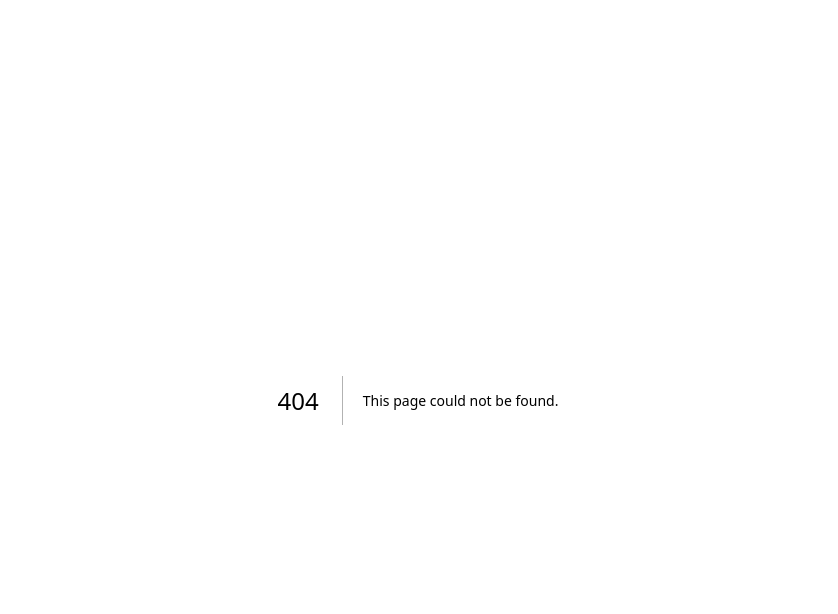
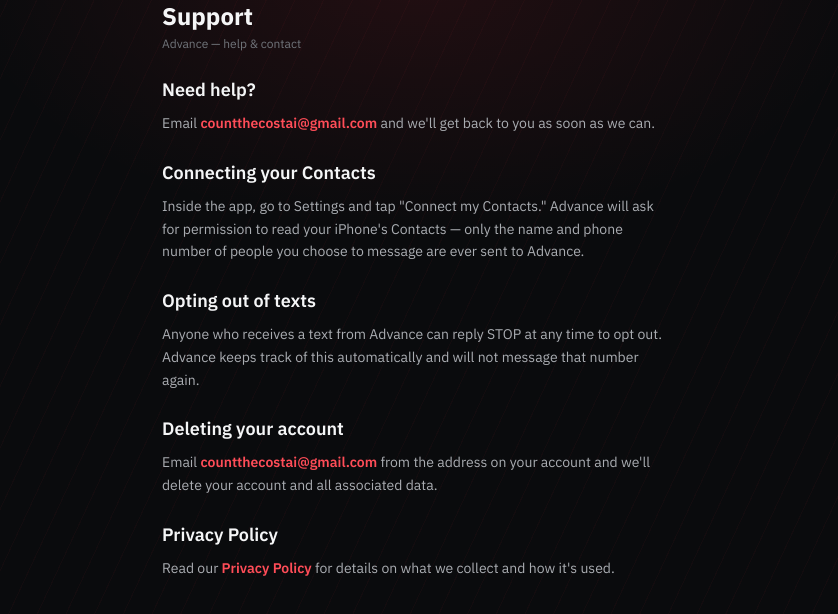
Before and after one commit to countthecostai-cmyk/advance, a Next.js app: page /support in a window 1280 px wide. Before the commit this address had no page. Shown: the top 614 px of the page, without its empty margins (222-1060 px from the left). Built offline with nearby package versions, Linux system fonts and the light colour scheme.

Commit message:
Add /support page for App Store Connect listing (support URL requirement)

```diff
--- /dev/null
+++ b/src/app/support/page.tsx
@@ -0,0 +1,64 @@
+export const metadata = { title: 'Support' }
+
+function Section({ title, children }: { title: string; children: React.ReactNode }) {
+  return (
+    <section className="mb-6">
+      <h2 className="mb-2 text-lg font-semibold text-ink-900">{title}</h2>
+      <div className="flex flex-col gap-2 text-sm leading-relaxed text-ink-600">{children}</div>
+    </section>
+  )
+}
+
+export default function SupportPage() {
+  return (
+    <div className="mx-auto max-w-lg px-4 py-10 safe-top safe-bottom safe-x">
+      <h1 className="mb-1 text-2xl font-bold text-ink-900">Support</h1>
+      <p className="mb-6 text-xs text-ink-400">Advance — help &amp; contact</p>
+
+      <Section title="Need help?">
+        <p>
+          Email{' '}
+          <a className="font-semibold text-brand-600" href="mailto:countthecostai@gmail.com">
+            countthecostai@gmail.com
+          </a>{' '}
+          and we&apos;ll get back to you as soon as we can.
+        </p>
+      </Section>
+
+      <Section title="Connecting your Contacts">
+        <p>
+          Inside the app, go to Settings and tap &quot;Connect my Contacts.&quot; Advance will ask for permission to
+          read your iPhone&apos;s Contacts — only the name and phone number of people you choose to message are ever
+          sent to Advance.
+        </p>
+      </Section>
+
+      <Section title="Opting out of texts">
+        <p>
+          Anyone who receives a text from Advance can reply STOP at any time to opt out. Advance keeps track of this
+          automatically and will not message that number again.
+        </p>
+      </Section>
+
+      <Section title="Deleting your account">
+        <p>
+          Email{' '}
+          <a className="font-semibold text-brand-600" href="mailto:countthecostai@gmail.com">
+            countthecostai@gmail.com
+          </a>{' '}
+          from the address on your account and we&apos;ll delete your account and all associated data.
+        </p>
+      </Section>
+
+      <Section title="Privacy Policy">
+        <p>
+          Read our{' '}
+          <a className="font-semibold text-brand-600" href="/privacy">
+            Privacy Policy
+          </a>{' '}
+          for details on what we collect and how it&apos;s used.
+        </p>
+      </Section>
+    </div>
+  )
+}
```
